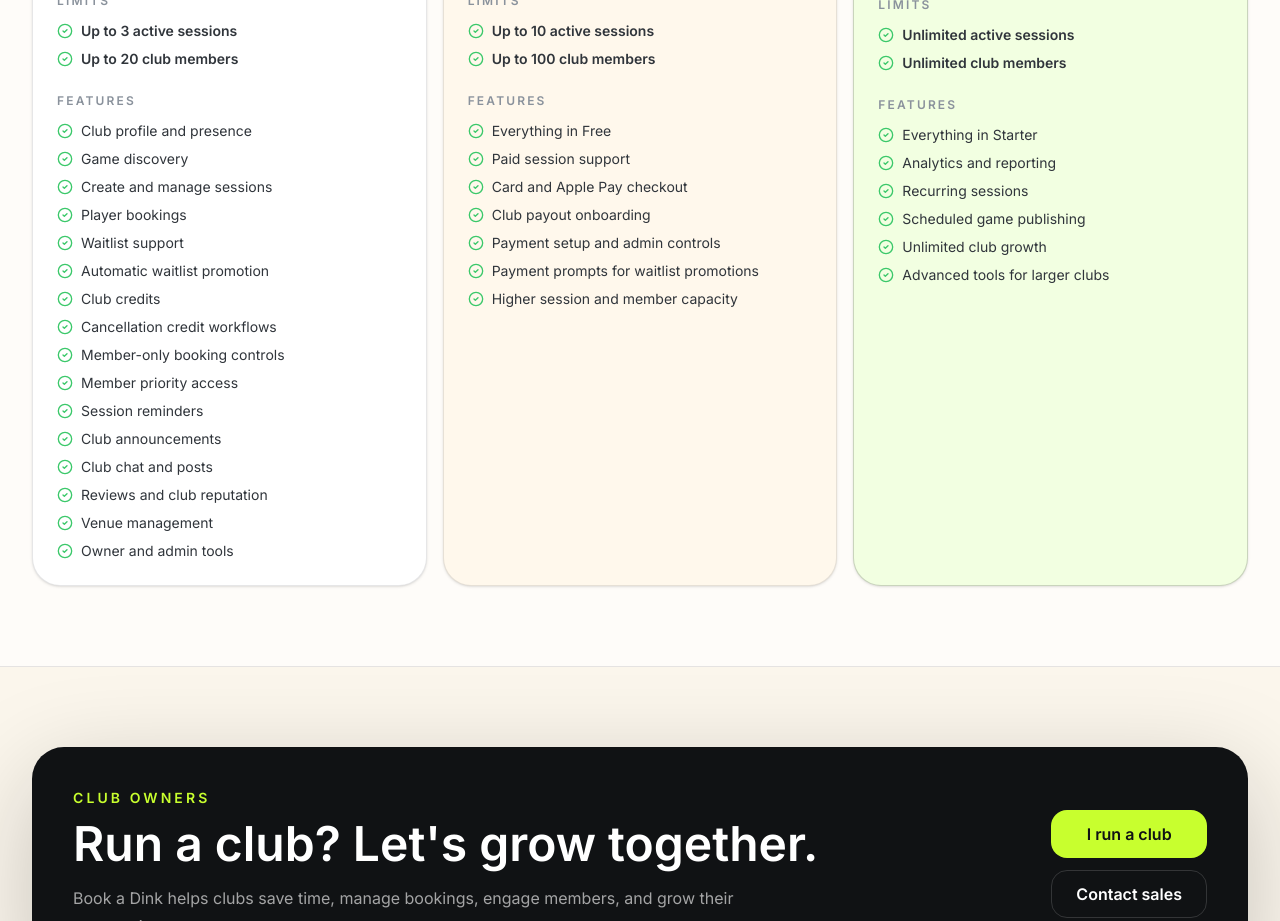
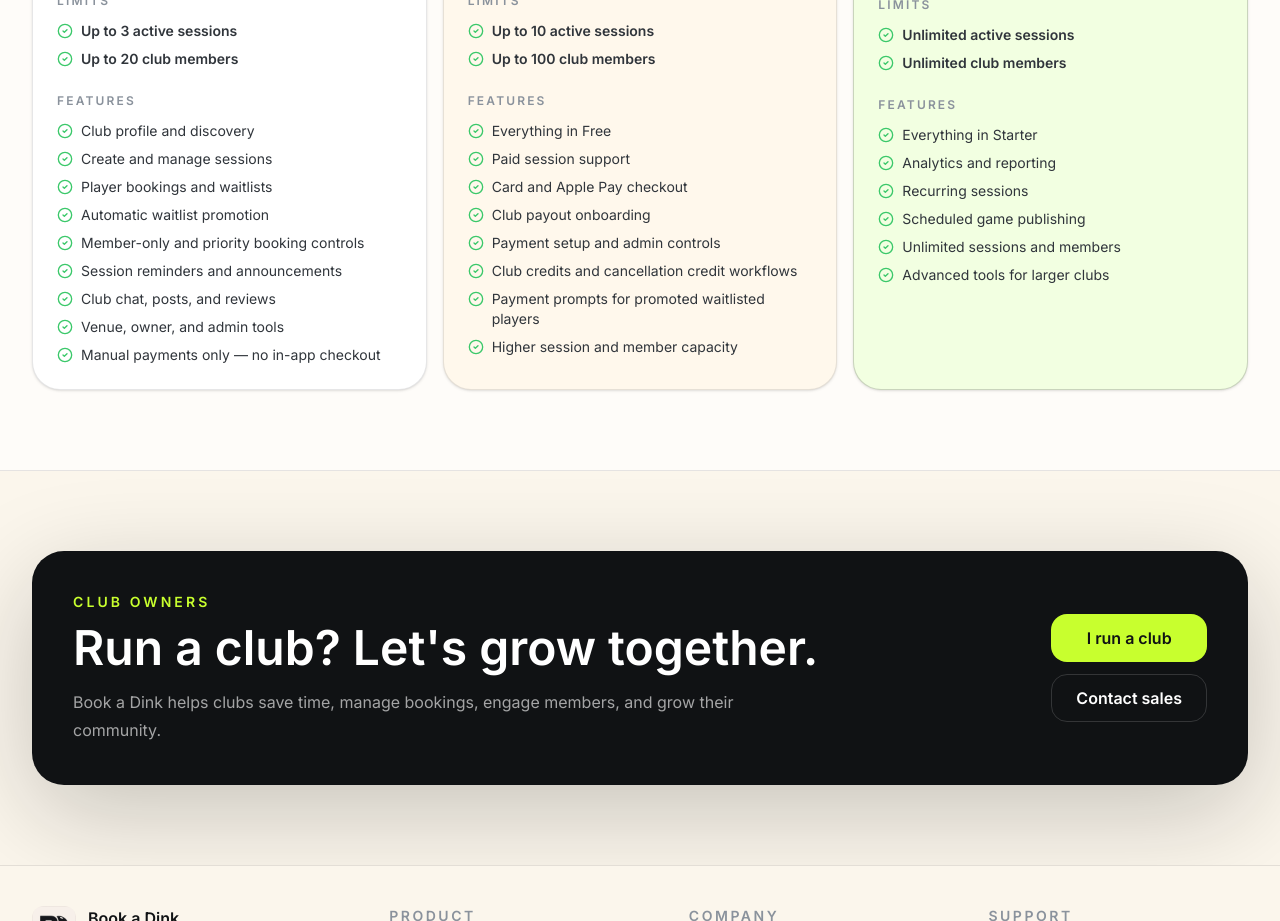
Before and after one commit to bozokelly/pickleball-booking-app, a Next.js app in the folder pickleball-web/: page / in a window 1280 px wide. Shown: the part 5100-6021 px from the top of the page. Built offline with nearby package versions, Linux system fonts and the light colour scheme.

Commit message:
Move credit workflows into starter pricing

```diff
--- a/pickleball-web/src/app/page.tsx
+++ b/pickleball-web/src/app/page.tsx
@@ -142,22 +142,15 @@ const pricing = [
     limits: ['Up to 3 active sessions', 'Up to 20 club members'],
     tone: 'bg-white',
     points: [
-      'Club profile and presence',
-      'Game discovery',
+      'Club profile and discovery',
       'Create and manage sessions',
-      'Player bookings',
-      'Waitlist support',
+      'Player bookings and waitlists',
       'Automatic waitlist promotion',
-      'Club credits',
-      'Cancellation credit workflows',
-      'Member-only booking controls',
-      'Member priority access',
-      'Session reminders',
-      'Club announcements',
-      'Club chat and posts',
-      'Reviews and club reputation',
-      'Venue management',
-      'Owner and admin tools',
+      'Member-only and priority booking controls',
+      'Session reminders and announcements',
+      'Club chat, posts, and reviews',
+      'Venue, owner, and admin tools',
+      'Manual payments only — no in-app checkout',
     ],
   },
   {
@@ -173,7 +166,8 @@ const pricing = [
       'Card and Apple Pay checkout',
       'Club payout onboarding',
       'Payment setup and admin controls',
-      'Payment prompts for waitlist promotions',
+      'Club credits and cancellation credit workflows',
+      'Payment prompts for promoted waitlisted players',
       'Higher session and member capacity',
     ],
   },
@@ -190,7 +184,7 @@ const pricing = [
       'Analytics and reporting',
       'Recurring sessions',
       'Scheduled game publishing',
-      'Unlimited club growth',
+      'Unlimited sessions and members',
       'Advanced tools for larger clubs',
     ],
   },
```
